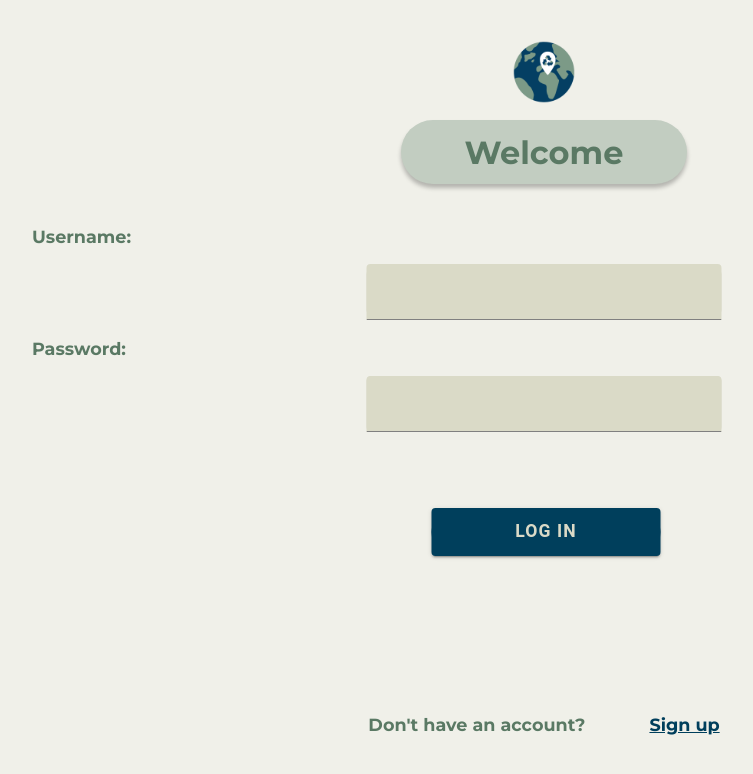
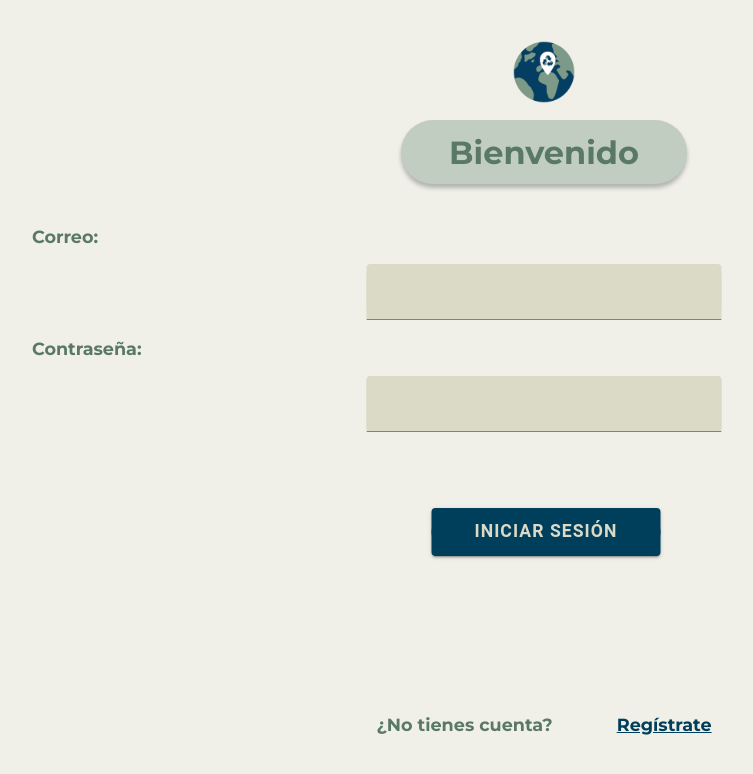
Before and after one commit to andrlpz/EcoTracker, a React (Vite) app in the folder EcoTracker/: page /logIn in a window 1280 px wide. Shown: the top 774 px of the page, without its empty margins (96-849 px from the left). Built offline with nearby package versions, Linux system fonts and the light colour scheme.

Commit message:
hola soy daira y esta implementacion de IA EN ECOTRACKER

```diff
--- a/EcoTracker/package.json
+++ b/EcoTracker/package.json
@@ -25,6 +25,7 @@
     "firebase": "^11.8.1",
     "ionicons": "^7.0.0",
     "leaflet": "^1.9.4",
+    "openai": "^6.31.0",
     "react": "^18.3.1",
     "react-dom": "^18.3.1",
     "react-leaflet": "^4.2.1",
@@ -53,7 +54,7 @@
     "terser": "^5.4.0",
     "typescript": "^5.1.6",
     "typescript-eslint": "^8.24.0",
-    "vite": "^7.0.0",
+    "vite": "7.3.1",
     "vitest": "^3.2.4"
   },
   "description": "An Ionic project"
--- a/EcoTracker/src/firebaseConfig.js
+++ b/EcoTracker/src/firebaseConfig.js
@@ -1,5 +1,7 @@
 import { initializeApp } from "firebase/app";
 import { getFirestore } from "firebase/firestore";
+import { getAuth } from "firebase/auth";
+
 
 const firebaseConfig = {
   apiKey: "AIzaSyAmiFJ7hv9b6qwGL8ajWDcPA8DKnXhqpfU",
@@ -13,5 +15,6 @@ const firebaseConfig = {
 
 const app = initializeApp(firebaseConfig);
 const db = getFirestore(app);
+export const auth = getAuth(app);
 
 export {db};
--- a/EcoTracker/src/pages/Inicio.css
+++ b/EcoTracker/src/pages/Inicio.css
@@ -1,6 +1,5 @@
 .fondo {
-    --background: #F0F0E9;
-    background-color: var(--background);
+    --background: #e0e0c9;
     width: 100%;
     height: 100vh;
     position: relative;
@@ -13,11 +12,10 @@
     left: 5vw;
 }
 
-@media (min-width: 1024px) {
+@media (min-width: 500px) {
     .logo {
-        height: 430px;
-        width: 400px;
-        top: 250px;
-        left: 15px;
+       display: flex;
+       align-items: center;
+       justify-content: center;
     }
 }
--- a/EcoTracker/src/pages/LogIn.tsx
+++ b/EcoTracker/src/pages/LogIn.tsx
@@ -7,6 +7,8 @@ import { Route, Redirect } from 'react-router';
 import ExploreContainer from '../components/ExploreContainer';
 import './LogIn.css';
 import { verificarCredenciales } from "../services/firebaseFunctions.js"
+import { signInWithEmailAndPassword as loginUsuario } from "firebase/auth";
+import { auth } from "../firebaseConfig";
 
 
 const LogIn: React.FC = () => {
@@ -16,29 +18,23 @@ const LogIn: React.FC = () => {
   const [contrasena, setContrasena] = useState("");
   const [error, setError] = useState(false);
 
-  const handleLogin = async () => {
-    try {
-      console.log("Usuario ingresado:", usuario);
-      console.log("Contraseña ingresada:", contrasena);
+  const irAMapa = () => {
+    history.push('/tabs/mapa');
+  };
 
-      // Llama a la función verificar
-      const usuarioAutenticado = await verificarCredenciales(usuario, contrasena);
-      if (usuarioAutenticado) {
-        setError(false);
-
-        // guarda el usuario en localStorage
-        localStorage.setItem("usuarioId", usuarioAutenticado.id);
-
-        history.replace('/tabs/inicio'); // Redirige a la página de tabs
-      } else {
-        setError(true);
-        console.log("Credenciales incorrectas");
-      }
-    } catch (error) {
-      console.error("Error durante el login:", error);
-      setError(true);
+  const handleLogin = async () =>{
+        try{
+            await loginUsuario(auth, usuario, contrasena);
+            alert("Bienvenido de nuevo");
+            irAMapa();
+        }catch(error: any){
+            if(error.code === 'auth/user-notfound' || error.code === 'auth/wrong/-password'){
+                alert("correo o contraseña incorrectos");
+            }else{
+                alert("Error al iniciar sesión")
+            }
+        }
     }
-  };
 
   return (
     <IonPage>
@@ -50,9 +46,9 @@ const LogIn: React.FC = () => {
           <img src="../../assets/logoDraw.png" />
         </div>
         <div className='rectangulo'>
-          <p className='welcome'>Welcome</p>
+          <p className='welcome'>Bienvenido</p>
         </div>
-        <p className='name'>Username:</p>
+        <p className='name'>Correo:</p>
         <div className='Nombre' /*SECCION DONDE SE INGRESA EL NOMBRE*/>
           <IonInput  /*DONDE SE INGRESA EL NOMBRE*/
             clearInput={true}
@@ -61,7 +57,7 @@ const LogIn: React.FC = () => {
             onIonInput={(e: any) => setUsuario(e.target.value)}
           ></IonInput>
         </div>
-        <p className='pswd'>Password:</p>
+        <p className='pswd'>Contraseña:</p>
         <div className='Password' /*SECCION DONDE SE INGRESA EL NOMBRE*/>
           <IonInput  /*DONDE SE INGRESA EL NOMBRE*/
             clearInput={true}
@@ -72,11 +68,11 @@ const LogIn: React.FC = () => {
           ></IonInput>
         </div>
         <div>
-          <IonButton className='logIn' onClick={handleLogin} >Log in</IonButton>
+          <IonButton className='logIn' onClick={handleLogin} >Iniciar sesión</IonButton>
         </div>
         <div className='alt'>
-          <p className='text'>Don't have an account?</p>
-          <a className='signUp' href="/signup">Sign up</a>
+          <p className='text'>¿No tienes cuenta?</p>
+          <a className='signUp' href="/signup">Regístrate</a>
         </div>
       </IonContent>
     </IonPage>
--- a/EcoTracker/src/pages/SignUp.tsx
+++ b/EcoTracker/src/pages/SignUp.tsx
@@ -4,48 +4,50 @@ import { IonReactRouter } from '@ionic/react-router';
 import { useHistory } from 'react-router-dom';
 import { useState } from 'react';
 import { registrarUsuario } from "../services/firebaseFunctions.js";
+import { setDoc, doc } from "firebase/firestore";  //importamos la conexión
+import { auth, db } from "../firebaseConfig";
+import { createUserWithEmailAndPassword as registroUsuario } from "firebase/auth";
 import { Route, Redirect } from 'react-router';
 import ExploreContainer from '../components/ExploreContainer';
 import './SignUp.css';
 
 
 function SignUp() {
-  const [registro, setRegistro] = useState({
-    nombre: "",
-    usuario: "",
-    contrasena: "",
-    savedSites: [],
-  });
 
   const [error, setError] = useState(false);
+  const [usuario, setUsuario] = useState("");
+  const [nombre, setNombre] = useState("");
+  const [contrasena, setContrasena] = useState("");
   const history = useHistory();
 
   const irALogIn = () => {
     history.push('/login');
   };
 
-  const registroUsuario = () => {
-    const nombre = (document.getElementById('InputNom') as HTMLInputElement)?.value;
-    const usuario = (document.getElementById('InputMail') as HTMLInputElement)?.value;
-    const contrasena = (document.getElementById('InputPswd2') as HTMLInputElement)?.value;
+  const guardarUsuario = async () => {
 
-    const nuevoRegistro = {
-      ...registro,
-      nombre,
-      usuario,
-      contrasena,
-    };
+   try {
+    const userCredential = await registroUsuario(auth, usuario, contrasena);
+    const user = userCredential.user;
 
-    console.log(nuevoRegistro);
+     await setDoc (doc(db, "usuarios", user.uid), {
+       usuario: usuario,
+       nombre: nombre
+     });
 
-    if (nombre !== "" && usuario !== "" && contrasena !== "") {
-      setError(false);
-      registrarUsuario(nuevoRegistro);
-      irALogIn();
-    } else {
-      setError(true);
-    }
-  };
+     alert("Usuario guardado con éxito");
+
+     //limpiamos los inputs
+     setUsuario("");
+     setContrasena("");
+     setNombre("");
+
+     irALogIn();
+
+   } catch (e) {
+     console.error("Error añadiendo el documento:", e);
+   }
+ };
 
   return (
     <IonPage>
@@ -57,40 +59,40 @@ function SignUp() {
           <img src="../../assets/logoDraw.png" />
         </div>
         <div className='rectangulo'>
-          <p className='text1'>Get started</p>
+          <p className='text1'>Comencemos</p>
         </div>
-        <p className='name-su'>Name:</p>
+        <p className='name-su'>Nombre:</p>
         <div className='Nombre' /*SECCION DONDE SE INGRESA EL NOMBRE*/>
           <IonInput  /*DONDE SE INGRESA EL NOMBRE*/
             clearInput={true}
             fill='solid'
             id='InputNom'
             color={'warning'}
-            onIonChange={(e: any) => setRegistro({ ...registro, nombre: e.target.value })}
+            onIonChange={(e: any) => setNombre(e.target.value )}
           ></IonInput>
         </div>
-        <p className='mail-su'>Username:</p>
+        <p className='mail-su'>Correo:</p>
         <div className='Mail' /*SECCION DONDE SE INGRESA EL NOMBRE*/>
           <IonInput  /*DONDE SE INGRESA EL NOMBRE*/
             clearInput={true}
             fill='solid'
             id='InputMail'
             color={'warning'}
-            onIonChange={(e: any) => setRegistro({ ...registro, usuario: e.target.value })}
+            onIonChange={(e: any) => setUsuario(e.target.value )}
           ></IonInput>
         </div>
-        <p className='pswd2-su'>Password:</p>
+        <p className='pswd2-su'>Contraseña:</p>
         <div className='Password2' /*SECCION DONDE SE INGRESA EL NOMBRE*/>
           <IonInput  /*DONDE SE INGRESA EL NOMBRE*/
             clearInput={true}
             fill='solid'
             id='InputPswd2'
             color={'warning'}
-            onIonChange={(e: any) => setRegistro({ ...registro, contrasena: e.target.value })}
+            onIonChange={(e: any) => setContrasena(e.target.value )}
           ></IonInput>
         </div>
         <div>
-          <IonButton className='SignUp' onClick={registroUsuario}>Sign Up</IonButton>
+          <IonButton className='SignUp' onClick={guardarUsuario}>Regístrate</IonButton>
           {error === true &&
             <h1> Todos los datos son obligatorios</h1>
           }
@@ -98,8 +100,8 @@ function SignUp() {
 
 
         <div className='alt-su'>
-          <p className='text2-su'>Already have an account?</p>
-          <a className='textLog-su' href="/logIn">Log in</a>
+          <p className='text2-su'>¿Ya tienes una cuenta?</p>
+          <a className='textLog-su' href="/logIn">Inicia sesión</a>
         </div>
       </IonContent>
     </IonPage>
```
Also changed, not shown: EcoTracker/src/pages/IA.tsx (added, +102 -0 lines), EcoTracker/src/pages/Tabs.tsx (+12 -2 lines), EcoTracker/src/pages/IA.css (added), 2 other files (tests, documents, lock files or other folders).
